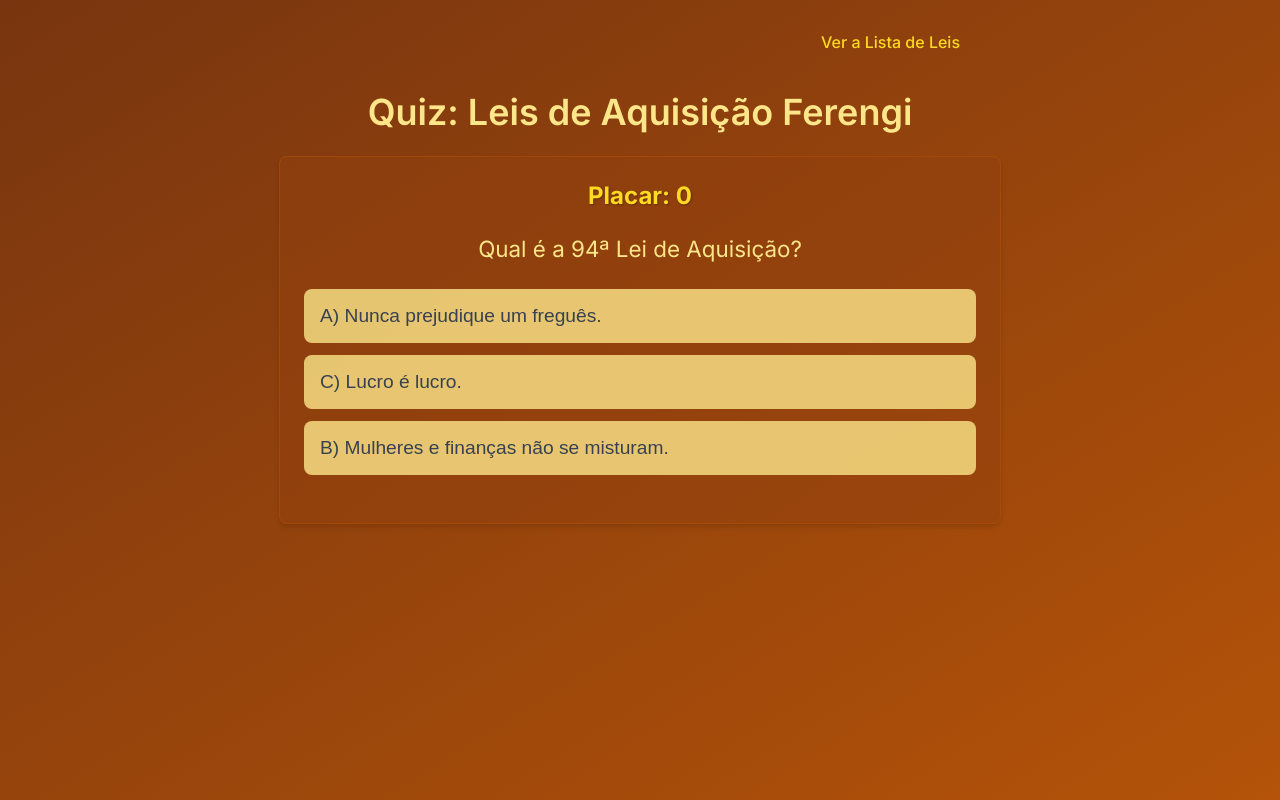
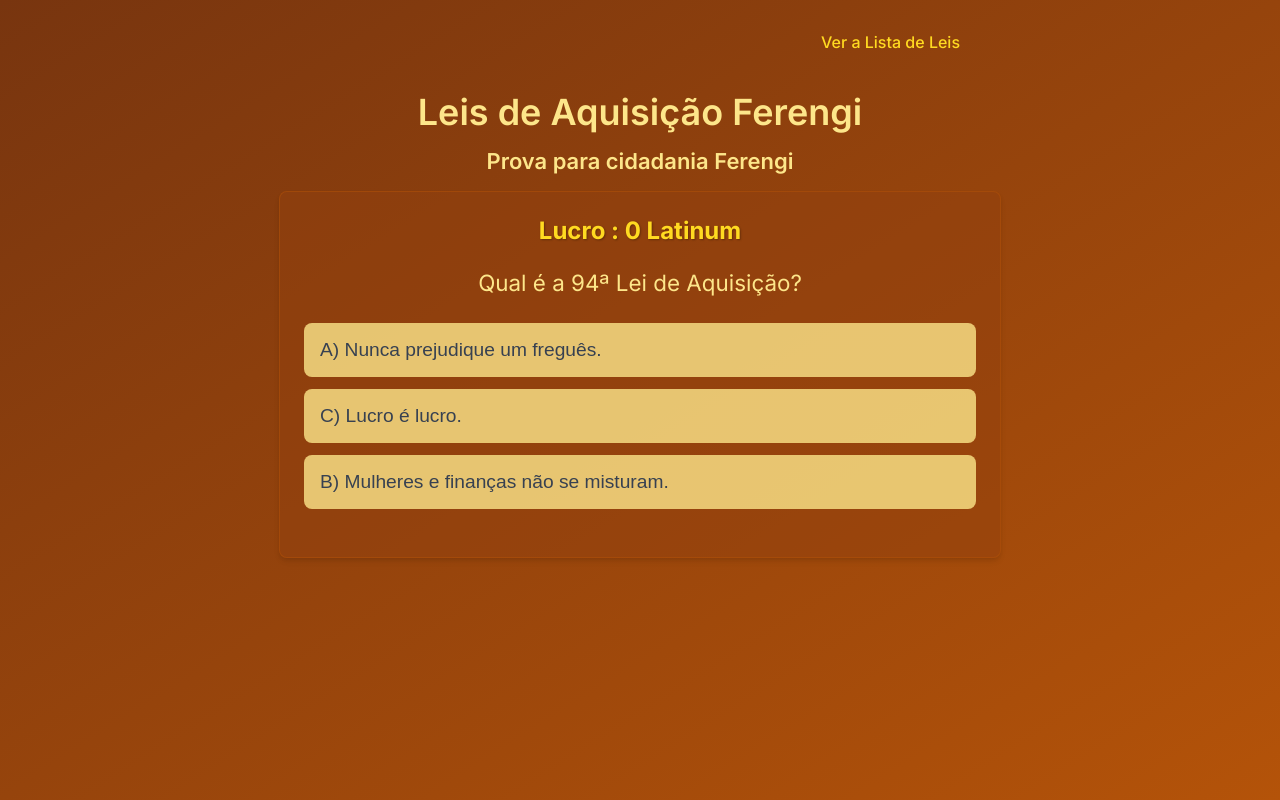
Before and after one commit to dev-araujo/ferengi-rules, an Angular app: page /jogo in a window 1280 px wide. Built offline with nearby package versions, Linux system fonts and the light colour scheme.

Commit message:
refactor: score feedback

```diff
--- a/src/app/features/ferengi-rules/components/quiz-score/quiz-score.component.ts
+++ b/src/app/features/ferengi-rules/components/quiz-score/quiz-score.component.ts
@@ -6,7 +6,7 @@
   imports: [],
   template: `
     <div class="quiz-score">
-      Placar: <span class="quiz-score__value">{{ score }}</span>
+      Lucro : <span class="quiz-score__value">{{ score }}</span> Latinum
     </div>
   `,
   styleUrls: ['./quiz-score.component.scss'],
--- a/src/app/features/ferengi-rules/views/game-view/game-view.component.html
+++ b/src/app/features/ferengi-rules/views/game-view/game-view.component.html
@@ -3,7 +3,8 @@
     <a routerLink="../rules">Ver a Lista de Leis</a>
   </div>
 
-  <h1 class="game-view__title">Quiz: Leis de Aquisição Ferengi</h1>
+  <h1 class="game-view__title">Leis de Aquisição Ferengi</h1>
+  <h3 class="game-view__subtitle">Prova para cidadania Ferengi</h3>
   <div class="game-view__content">
     @if (!isGameOver) {
     <app-quiz-score [score]="score" />
--- a/src/app/features/ferengi-rules/views/game-view/game-view.component.scss
+++ b/src/app/features/ferengi-rules/views/game-view/game-view.component.scss
@@ -39,6 +39,15 @@
     color: colors.$amber-200;
   }
 
+  &__subtitle {
+    font-size: 1.372rem;
+    line-height: 1rem;
+    font-weight: 600;
+    text-align: center;
+    margin-top: -0.2rem;
+    color: colors.$amber-200;
+  }
+
   &__content {
     background-color: colors.$amber-800-alpha-50;
     border-radius: 0.5rem;
--- a/src/app/features/ferengi-rules/views/game-view/game-view.component.ts
+++ b/src/app/features/ferengi-rules/views/game-view/game-view.component.ts
@@ -1,6 +1,6 @@
 import { Component, OnInit, inject } from '@angular/core';
 import { RouterLink } from '@angular/router';
-import { Question, FerengiQuoteMap } from '../../models/ferengi-rules.model';
+import { Question } from '../../models/ferengi-rules.model';
 import { FerengiRulesService } from '../../services/ferengi-rules.service';
 
 import { QuizScoreComponent } from '../../components/quiz-score/quiz-score.component';
@@ -27,7 +27,6 @@
   private ferengiRulesService = inject(FerengiRulesService);
 
   questions: Question[] = [];
-  ferengiQuotes: FerengiQuoteMap = {};
   currentQuestionIndex: number = 0;
   currentQuestion: Question | null = null;
   score: number = 0;
@@ -44,7 +43,6 @@
 
   loadGameData(): void {
     this.questions = this.ferengiRulesService.getQuestions();
-    this.ferengiQuotes = this.ferengiRulesService.getQuotes();
   }
 
   startGame(): void {
@@ -113,10 +111,50 @@
     this.isGameOver = true;
     this.currentQuestion = null;
     this.feedbackType = '';
-    this.feedbackText = `Fim do Jogo! Seu placar final é: ${this.score} de ${
-      this.questions.length
-    }. ${this.getQuote()}`;
+
+    this.feedbackText = this.getFinalFeedbackMessage(this.score);
     this.isAnswerVerified = false;
+  }
+
+  private getFinalFeedbackMessage(score: number): string {
+    const percentage = (score / this.questions.length) * 100;
+
+    const performanceLevels = [
+      {
+        minThreshold: 100,
+        message: `Lucro Máximo! Você tem a sabedoria do Grande Nagus! }`,
+      },
+      {
+        minThreshold: 80,
+        message: `Excelente! Seus lóbulos estão tinindo com o som do lucro! Um desempenho digno de um Ferengi de respeito.`,
+      },
+      {
+        minThreshold: 50,
+        message: `Lucro Razoável. Você não saiu no prejuízo, mas um verdadeiro negociador sempre busca mais. Continue tentando!`,
+      },
+      {
+        minThreshold: 20,
+        message: `Marginal! Você quase saiu de mãos abanando. Precisa ser mais astuto e menos... ahhhh.`,
+      },
+      {
+        minThreshold: 0.01,
+        message: `Prejuízo! Um desempenho vergonhoso. Você está dando latinum de graça? Reveja suas prioridades!}`,
+      },
+      {
+        minThreshold: -Infinity,
+        message: `Nenhum lucro?! Inacreditável! Nem um Dopteriano cego faria pior. Volte para a escola de comércio! `,
+      },
+    ];
+
+    const matchedLevel = performanceLevels.find(
+      (level) => percentage >= level.minThreshold
+    );
+
+    return (
+      `Seu placar final é ${score}!
+       ${matchedLevel?.message}` ||
+      performanceLevels[performanceLevels.length - 1].message
+    );
   }
 
   private shuffleArray<T>(array: T[]): T[] {
@@ -132,8 +170,4 @@
     }
     return array;
   }
-
-  private getQuote(): string {
-    return `"${this.ferengiQuotes[this.score] || 'Lucro é lucro.'}"`;
-  }
 }
```
